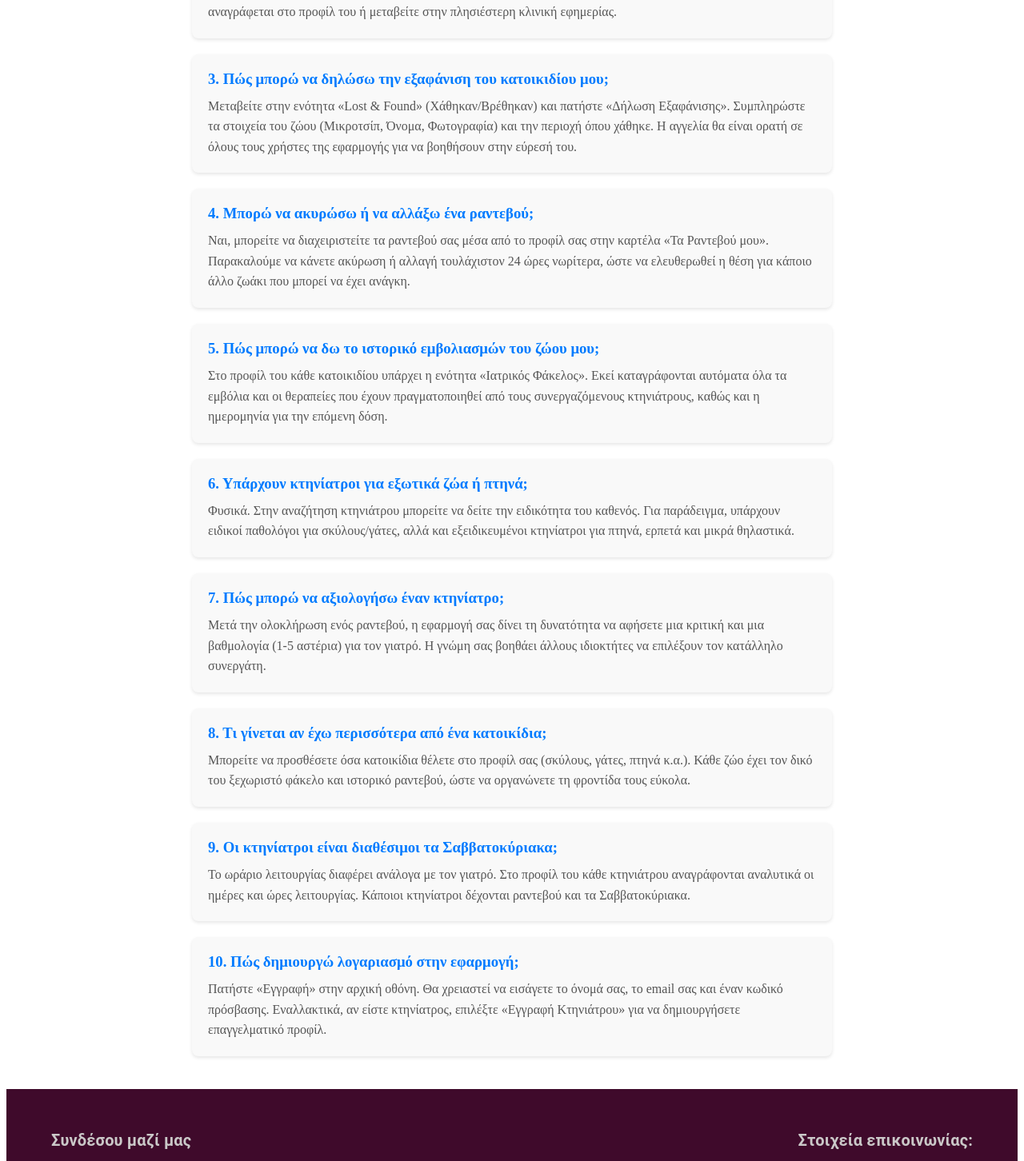
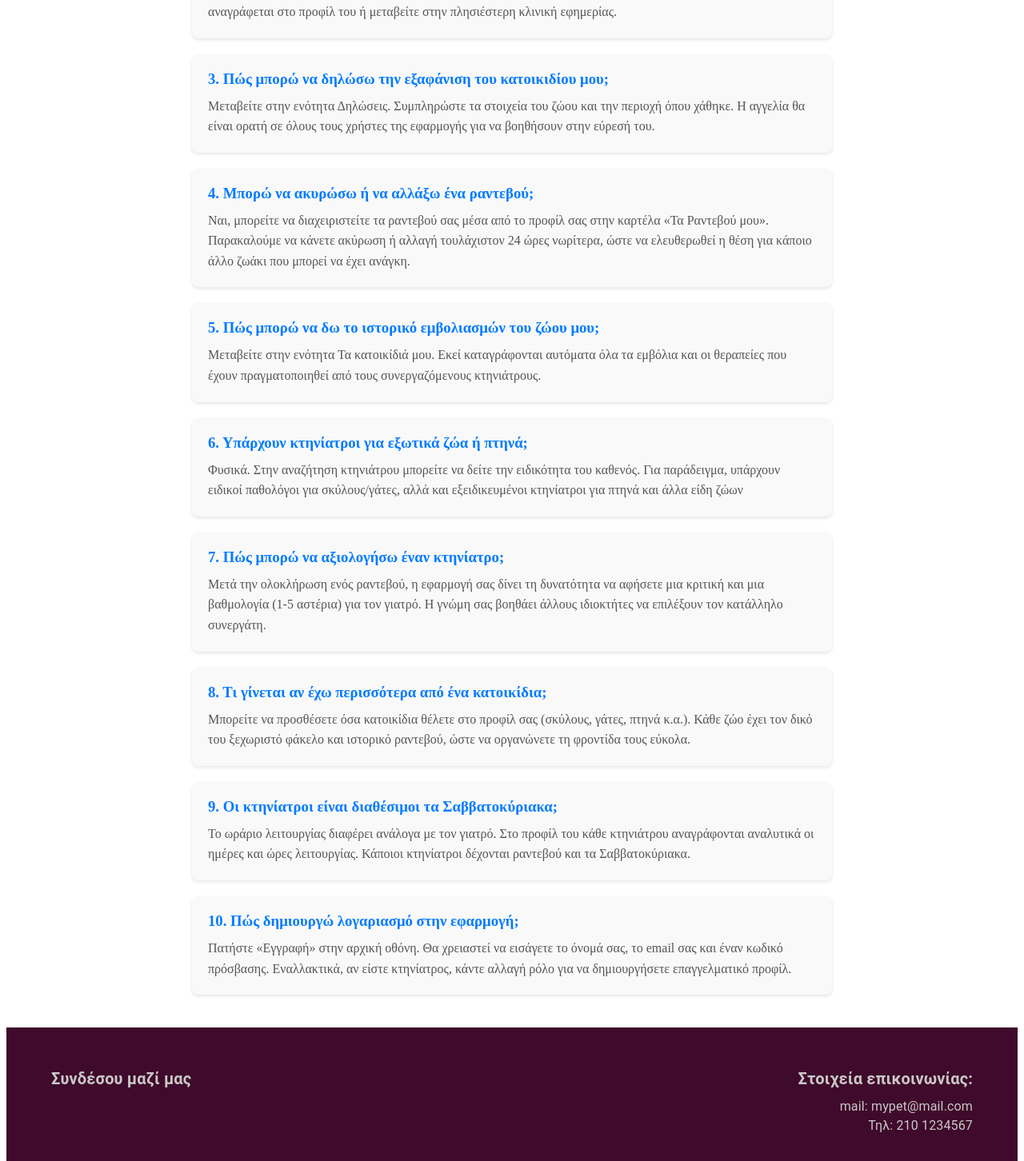
Before and after one commit to theodoroug13/myPet, a React (Vite) app: page /faq in a window 1280 px wide. Shown: the part 544-1996 px from the top of the page at 80% size. Built offline with nearby package versions, Linux system fonts and the light colour scheme; some icons are missing.

Commit message:
faq changes

```diff
--- a/src/pages/FaqPage.jsx
+++ b/src/pages/FaqPage.jsx
@@ -15,7 +15,7 @@ const FaqPage = () => {
     },
     {
       question: "3. Πώς μπορώ να δηλώσω την εξαφάνιση του κατοικιδίου μου;",
-      answer: "Μεταβείτε στην ενότητα «Lost & Found» (Χάθηκαν/Βρέθηκαν) και πατήστε «Δήλωση Εξαφάνισης». Συμπληρώστε τα στοιχεία του ζώου (Μικροτσίπ, Όνομα, Φωτογραφία) και την περιοχή όπου χάθηκε. Η αγγελία θα είναι ορατή σε όλους τους χρήστες της εφαρμογής για να βοηθήσουν στην εύρεσή του."
+      answer: "Μεταβείτε στην ενότητα Δηλώσεις. Συμπληρώστε τα στοιχεία του ζώου και την περιοχή όπου χάθηκε. Η αγγελία θα είναι ορατή σε όλους τους χρήστες της εφαρμογής για να βοηθήσουν στην εύρεσή του."
     },
     {
       question: "4. Μπορώ να ακυρώσω ή να αλλάξω ένα ραντεβού;",
@@ -23,11 +23,11 @@ const FaqPage = () => {
     },
     {
       question: "5. Πώς μπορώ να δω το ιστορικό εμβολιασμών του ζώου μου;",
-      answer: "Στο προφίλ του κάθε κατοικιδίου υπάρχει η ενότητα «Ιατρικός Φάκελος». Εκεί καταγράφονται αυτόματα όλα τα εμβόλια και οι θεραπείες που έχουν πραγματοποιηθεί από τους συνεργαζόμενους κτηνιάτρους, καθώς και η ημερομηνία για την επόμενη δόση."
+      answer: "Μεταβείτε στην ενότητα Τα κατοικίδιά μου. Εκεί καταγράφονται αυτόματα όλα τα εμβόλια και οι θεραπείες που έχουν πραγματοποιηθεί από τους συνεργαζόμενους κτηνιάτρους."
     },
     {
       question: "6. Υπάρχουν κτηνίατροι για εξωτικά ζώα ή πτηνά;",
-      answer: "Φυσικά. Στην αναζήτηση κτηνιάτρου μπορείτε να δείτε την ειδικότητα του καθενός. Για παράδειγμα, υπάρχουν ειδικοί παθολόγοι για σκύλους/γάτες, αλλά και εξειδικευμένοι κτηνίατροι για πτηνά, ερπετά και μικρά θηλαστικά."
+      answer: "Φυσικά. Στην αναζήτηση κτηνιάτρου μπορείτε να δείτε την ειδικότητα του καθενός. Για παράδειγμα, υπάρχουν ειδικοί παθολόγοι για σκύλους/γάτες, αλλά και εξειδικευμένοι κτηνίατροι για πτηνά και άλλα είδη ζώων"
     },
     {
       question: "7. Πώς μπορώ να αξιολογήσω έναν κτηνίατρο;",
@@ -43,7 +43,7 @@ const FaqPage = () => {
     },
     {
       question: "10. Πώς δημιουργώ λογαριασμό στην εφαρμογή;",
-      answer: "Πατήστε «Εγγραφή» στην αρχική οθόνη. Θα χρειαστεί να εισάγετε το όνομά σας, το email σας και έναν κωδικό πρόσβασης. Εναλλακτικά, αν είστε κτηνίατρος, επιλέξτε «Εγγραφή Κτηνιάτρου» για να δημιουργήσετε επαγγελματικό προφίλ."
+      answer: "Πατήστε «Εγγραφή» στην αρχική οθόνη. Θα χρειαστεί να εισάγετε το όνομά σας, το email σας και έναν κωδικό πρόσβασης. Εναλλακτικά, αν είστε κτηνίατρος, κάντε αλλαγή ρόλο για να δημιουργήσετε επαγγελματικό προφίλ."
     }
   ];
 
```
